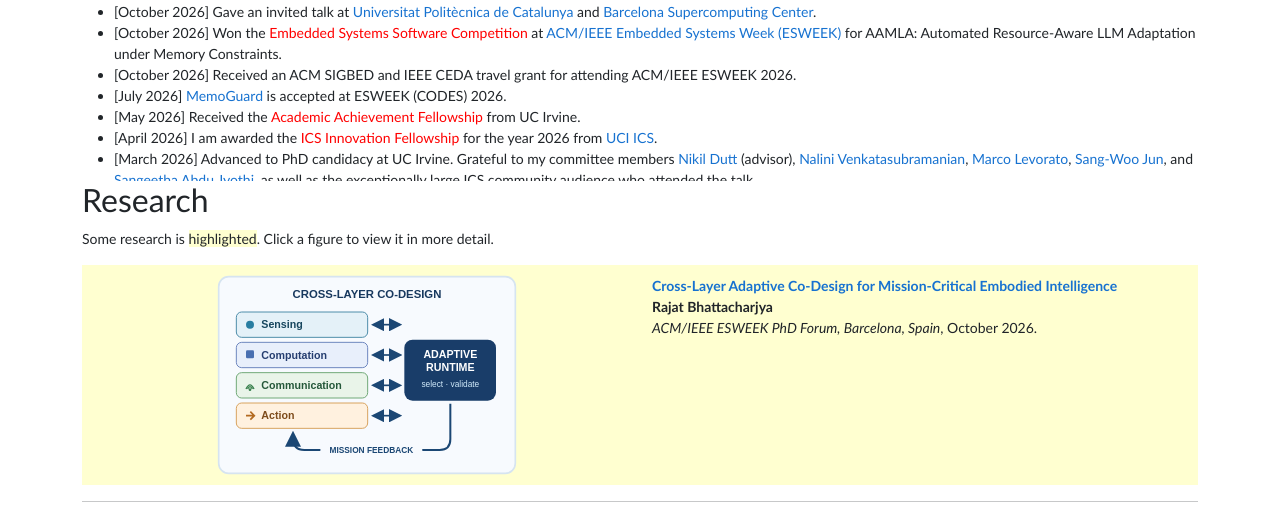
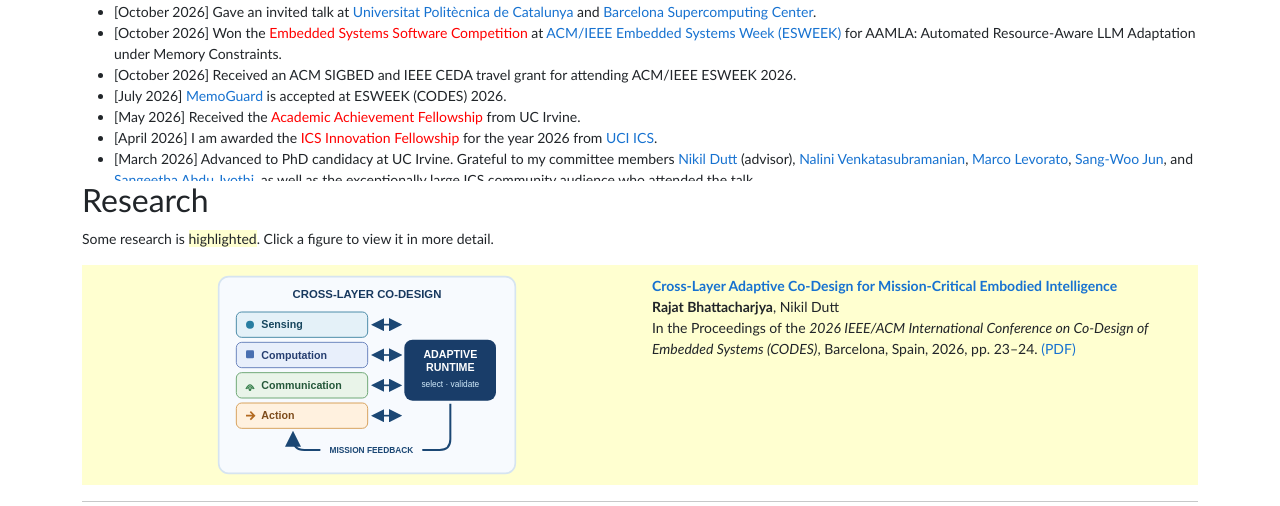
Before and after one commit to rajatbh21/rajatbh21.github.io, a plain HTML site: page index.html in a window 1280 px wide. Shown: the part 725-1231 px from the top of the page. Drawn offline with nearby package versions, Linux system fonts and the light colour scheme.

Commit message:
Update cross-layer co-design publication to IEEE CODES citation

```diff
--- a/index.html
+++ b/index.html
@@ -140,9 +140,9 @@ as well as the exceptionally large ICS community audience who attended the talk.
     <p>Some research is <span class="highlight">highlighted</span>. Click a figure to view it in more detail.</p>
 
     <div class="publication selected-publication"><div class="container"><div class="row"><div class="col-sm col-md-6 col-sm-12"><div class="t"><div class="td"><a href="images/phd-forum.png"><img src="images/cross-layer-codesign.svg" alt="Sensing, computation, communication, and action coordinated by an adaptive runtime with mission feedback" width="300" height="200" style="border-style: none; object-fit: contain; max-width: 100%;"></a></div></div></div><div class="col-sm col-md-6 col-sm-12">
-      <p><a href="papers/esweek-phd-forum.html"><b>Cross-Layer Adaptive Co-Design for Mission-Critical Embodied Intelligence</b></a><br>
-      <strong>Rajat Bhattacharjya</strong><br>
-      <em>ACM/IEEE ESWEEK PhD Forum, Barcelona, Spain</em>, October 2026.</p>
+      <p><a href="https://ieeexplore.ieee.org/abstract/document/11774604/"><b>Cross-Layer Adaptive Co-Design for Mission-Critical Embodied Intelligence</b></a><br>
+      <strong>Rajat Bhattacharjya</strong>, Nikil Dutt<br>
+      In the Proceedings of the <em>2026 IEEE/ACM International Conference on Co-Design of Embedded Systems (CODES)</em>, Barcelona, Spain, 2026, pp. 23–24. <a href="papers/esweek-phd-forum-rajat.pdf">(PDF)</a></p>
     </div></div></div></div><hr>
 
     <div class="publication selected-publication"><div class="container"><div class="row"><div class="col-sm col-md-6 col-sm-12"><div class="t"><div class="td"><a href="images/embodiedintentbench.png" aria-label="View full-size EmbodiedIntentBench figure"><img src="images/embodiedintentbench.png" alt="EmbodiedIntentBench overview: mission requirements, runtime execution, and mission-level evaluation" width="300" height="200" style="border-style: none; object-fit: contain; max-width: 100%;"></a></div></div></div><div class="col-sm col-md-6 col-sm-12">
```
